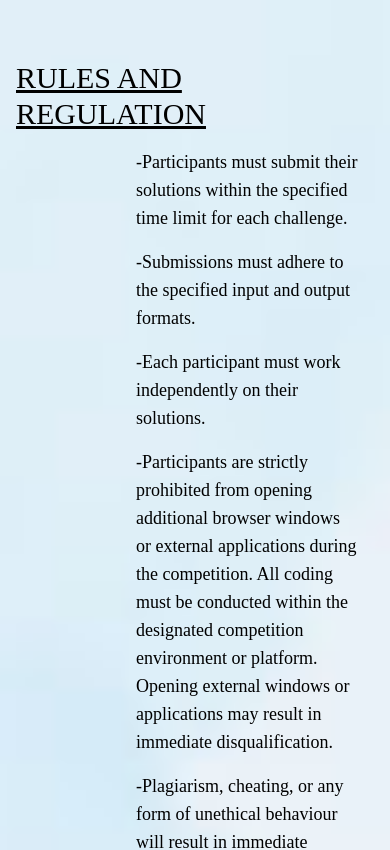
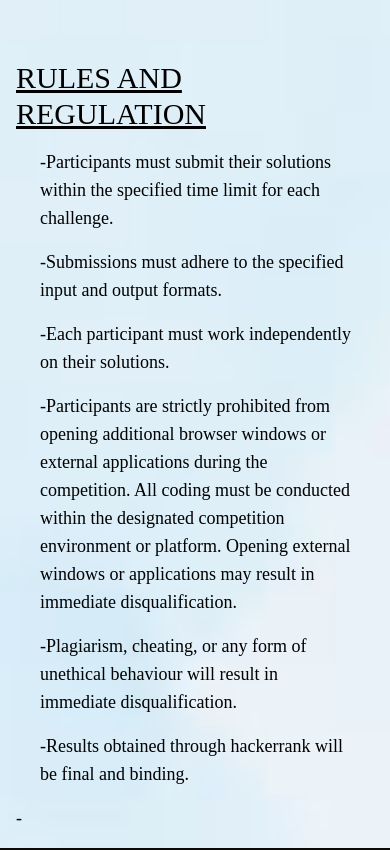
Before and after one commit to dr-harish-kundra/IEEE-GNITC-temp, a React (Vite) app: page /#/events/TechIgnition in a window 390 px wide. Shown: the part 5340-6190 px from the top of the page. Built offline with nearby package versions, Linux system fonts and the light colour scheme.

Commit message:
made changes

```diff
--- a/src/Pages/events/main/TechIgnition.jsx
+++ b/src/Pages/events/main/TechIgnition.jsx
@@ -261,7 +261,7 @@ const TechIgnition = () => {
                 RULES AND REGULATION
               </span>
 
-              <span className="  fontt  text-lg cen ml-24 ">
+              <span className="  fontt  text-lg cen  md:ml-24 ">
                 <ol className="">
                   <li>
                     -Participants must submit their solutions within the
```
